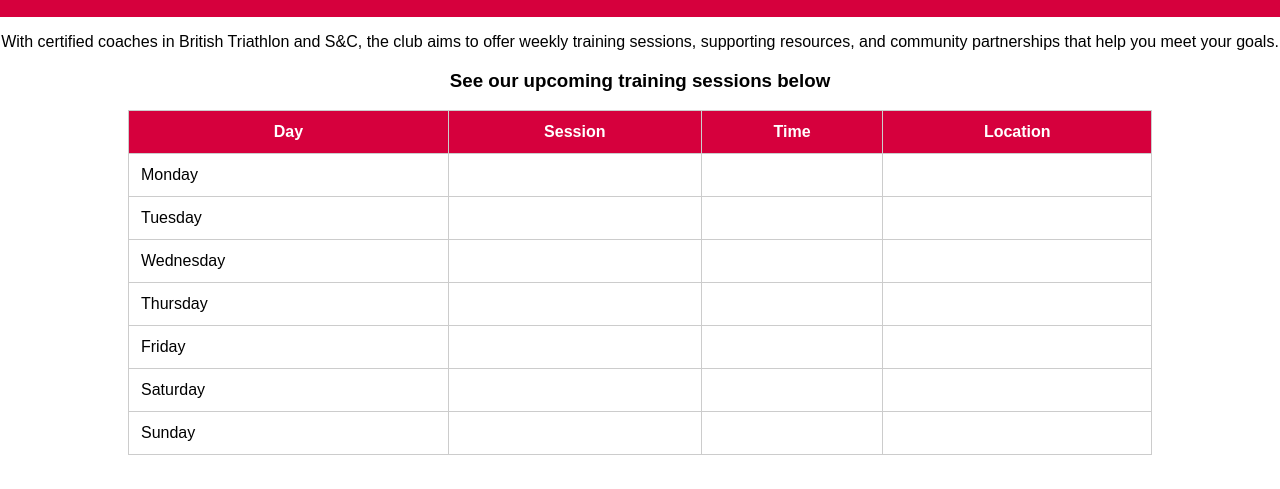
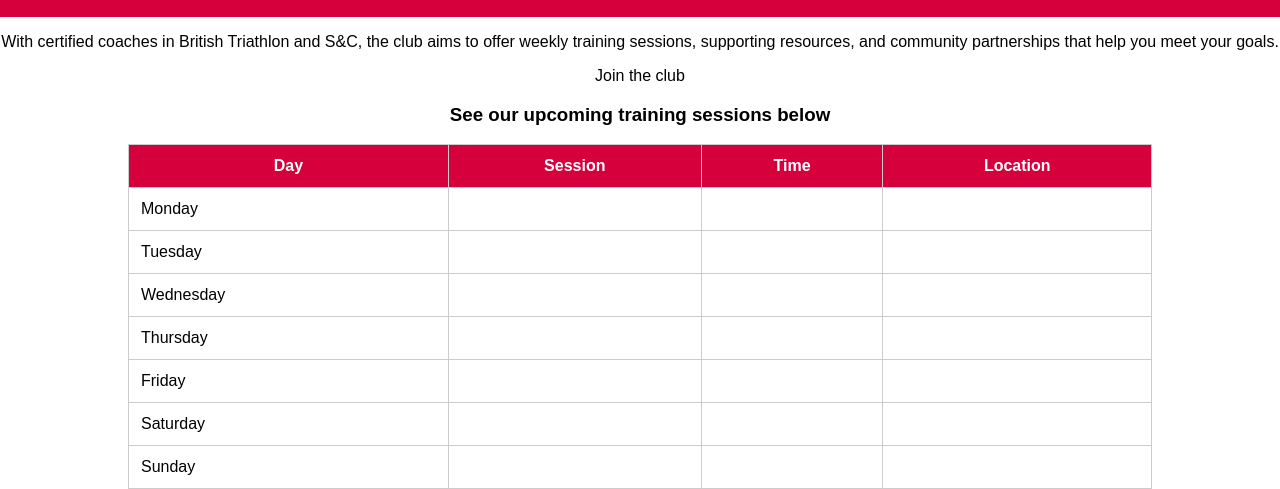
Before and after one commit to mduxbury2001-dot/TriStrood-Stamina, a plain HTML site: page index.html in a window 1280 px wide. Shown: the part 429-918 px from the top of the page. Before the commit the page ends 884 px from the top, so only its background shows below. Drawn offline with Linux system fonts and the light colour scheme.

Commit message:
index.html

```diff
--- a/index.html
+++ b/index.html
@@ -34,6 +34,10 @@
 
 <p>
 With certified coaches in British Triathlon and S&C, the club aims to offer weekly training sessions, supporting resources, and community partnerships that help you meet your goals.
+</p>
+
+<p>
+Join the club
 </p>
 
 <h3>See our upcoming training sessions below</h3>
```
